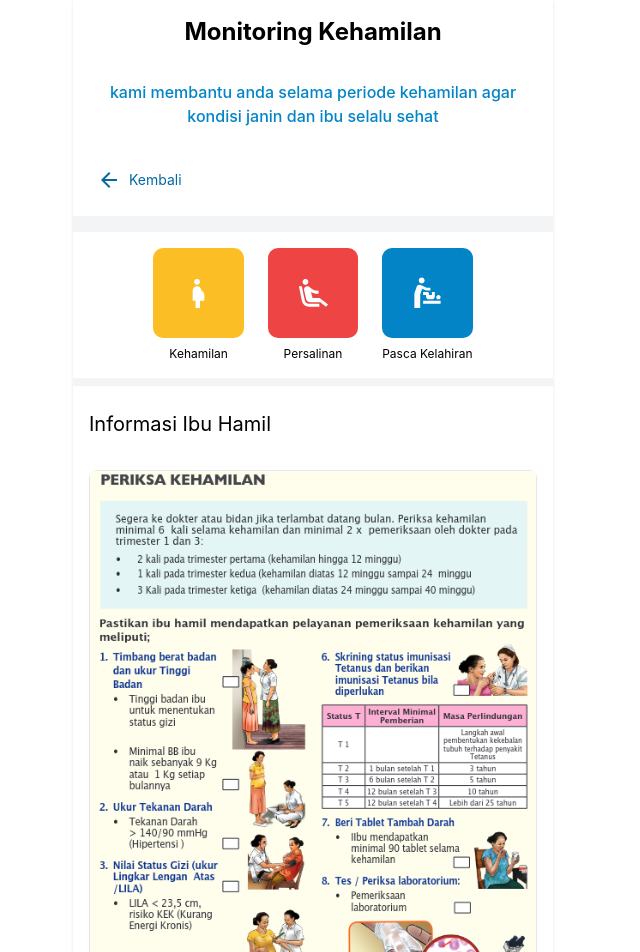
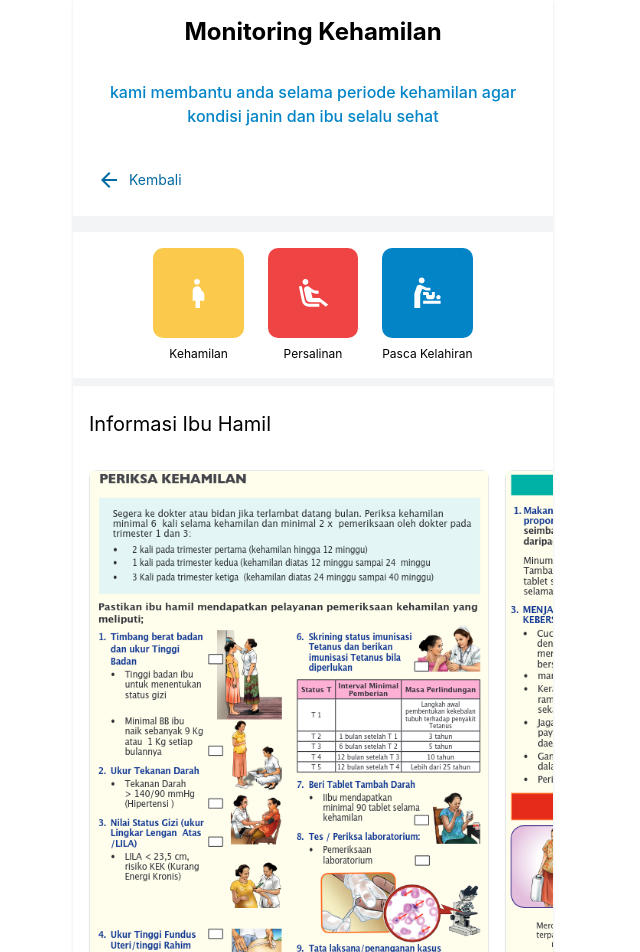
Before and after one commit to fikrianggara/kia-react, a React (Create React App) app: page /ibu-anak in a window 1280 px wide. Shown: the top 952 px of the page, without its empty margins (327-967 px from the left). Built offline with nearby package versions, Linux system fonts and the light colour scheme; what moment-with-locales-es6 would draw is missing.

Commit message:
vertical to horizontal slider

```diff
--- a/src/pages/ibu-anak/index.js
+++ b/src/pages/ibu-anak/index.js
@@ -64,17 +64,17 @@
 
       <section className="space-y-4 bg-white py-6 mt-2">
         <h1 className="px-4 text-xl text-black">Informasi Ibu Hamil</h1>
-        <div className="space-y-4 text-transparent p-4 pb-6 flex flex-col">
-          <div className="w-full border shadow-sm rounded-lg text-white font-bold text-center">
+        <div className="overflow-x-scroll space-x-4 text-transparent p-4 flex align-middle">
+          <div className="w-full min-w-[400px] border shadow-sm rounded-lg text-white font-bold text-center">
             <img src={IbuAnak1} alt="Ilustrasi" />
           </div>
-          <div className="w-full border shadow-sm rounded-lg text-white font-bold  text-center">
+          <div className="w-full min-w-[400px] border shadow-sm rounded-lg text-white font-bold  text-center">
             <img src={IbuAnak2} alt="Ilustrasi" />
           </div>
-          <div className="w-full border shadow-sm rounded-lg text-white font-bold  text-center">
+          <div className="w-full min-h-[400px] border shadow-sm rounded-lg text-white font-bold  text-center">
             <img src={IbuAnak3} alt="Ilustrasi" />
           </div>
-          <div className="w-full border shadow-sm rounded-lg text-white font-bold  text-center">
+          <div className="w-full min-w-[400px] border shadow-sm rounded-lg text-white font-bold  text-center">
             <img src={IbuAnak4} alt="Ilustrasi" />
           </div>
         </div>
--- a/src/pages/ibu-anak/kehamilan/Dashboard.js
+++ b/src/pages/ibu-anak/kehamilan/Dashboard.js
@@ -270,13 +270,13 @@
             <ul className="space-y-3">
               {checkupListData.map((checkup) => (
                 <li key={checkup.id}>
-                  <div className="p-6 space-y-2 max-w-sm border rounded-lg dark:bg-gray-800 dark:border-gray-700">
+                  <div className="p-6 space-y-2 max-w-md m-auto border rounded-lg dark:bg-gray-800 dark:border-gray-700">
                     <div className="flex items-center space-x-2">
                       <MonitorHeart className="text-sky-800"></MonitorHeart>
                       <a href="#">
                         <h3 className="text-lg font-semibold tracking-tight  dark:text-white text-sky-800">
                           Pemeriksaan{" "}
-                          {checkup.tipe_pemeriksaan == "biasa"
+                          {checkup.tipe_pemeriksaan === "biasa"
                             ? "Rutin"
                             : "Khusus"}
                         </h3>
```
